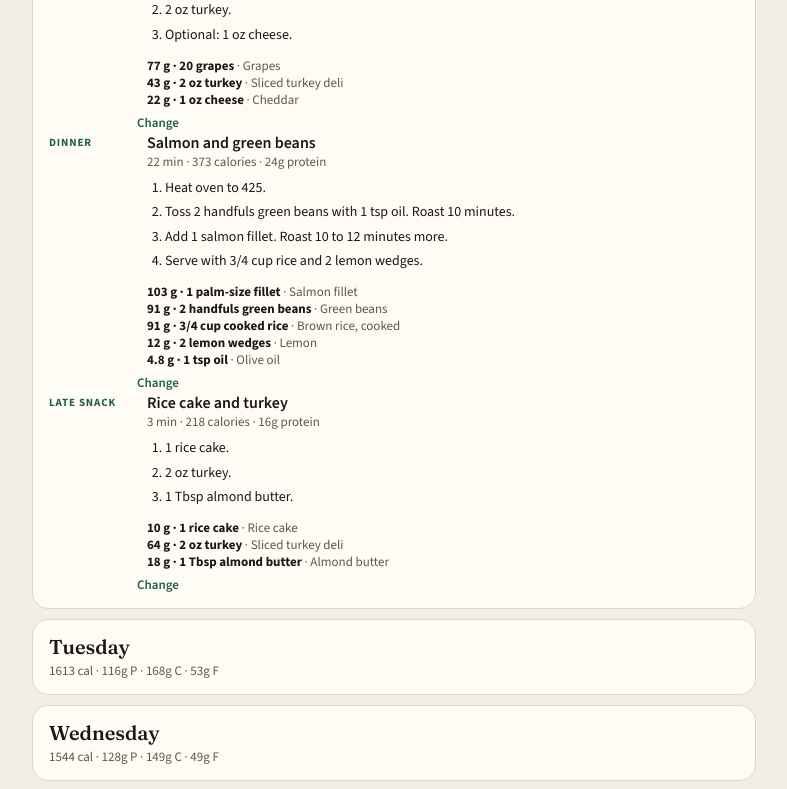
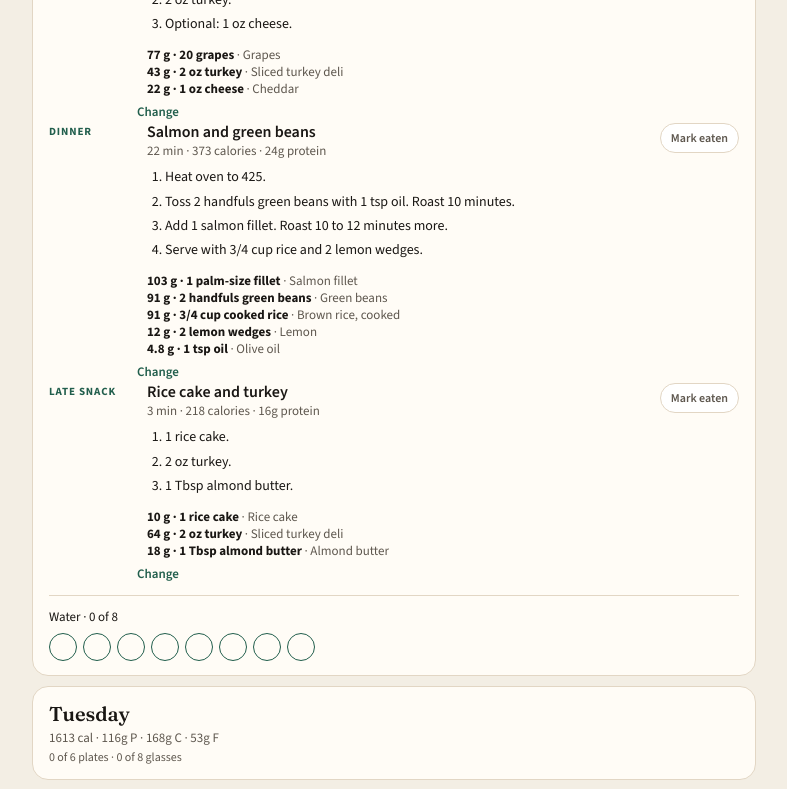
Before and after one commit to gcovarrubias23-5/cadence-web, a React (Vite) app: page / in a window 1280 px wide. Shown: the part 1280-2069 px from the top of the page, without its empty margins (246-1033 px from the left). Built offline with nearby package versions, Linux system fonts and the light colour scheme.

Commit message:
Kitchen: mark slots eaten and tap water glasses

```diff
--- a/src/App.jsx
+++ b/src/App.jsx
@@ -19,6 +19,15 @@ import {
 import { applyPulse, PULSE_COPY } from './checkin.js'
 import { buildShopText, STORES } from './shopList.js'
 import { Meal } from './mealView.jsx'
+import {
+  WATER_GOAL,
+  addGlass,
+  dayEatenCount,
+  glassesFor,
+  removeGlass,
+  slotDone,
+  toggleEaten,
+} from './track.js'
 
 const TABS = [
   { id: 'week', label: 'Kitchen' },
@@ -38,6 +47,15 @@ function hydrate(picks) {
   })
 }
 
+function loadJson(key, fallback) {
+  try {
+    const saved = localStorage.getItem(key)
+    return saved ? JSON.parse(saved) : fallback
+  } catch {
+    return fallback
+  }
+}
+
 export default function App() {
   const [tab, setTab] = useState('week')
   const [openDay, setOpenDay] = useState('mon')
@@ -45,38 +63,27 @@ export default function App() {
   const [copied, setCopied] = useState('')
   const [lastMove, setLastMove] = useState('')
   const [picking, setPicking] = useState(null)
+  const [eaten, setEaten] = useState(() => loadJson('cadence.eaten', {}))
+  const [water, setWater] = useState(() => loadJson('cadence.water', {}))
   const [picks, setPicks] = useState(() => {
-    try {
-      const saved = localStorage.getItem('cadence.week')
-      const parsed = saved ? JSON.parse(saved) : DEFAULT_WEEK
+    const parsed = loadJson('cadence.week', DEFAULT_WEEK)
     return parsed[0]?.snack3 ? parsed : DEFAULT_WEEK
-    } catch {
-      return DEFAULT_WEEK
-    }
   })
   const [marks, setMarks] = useState(() => {
-    try {
-      const saved = localStorage.getItem('cadence.marks')
-      return saved ? { ...DEFAULT_MARKS, ...JSON.parse(saved) } : DEFAULT_MARKS
-    } catch {
-      return DEFAULT_MARKS
-    }
+    const saved = loadJson('cadence.marks', null)
+    return saved ? { ...DEFAULT_MARKS, ...saved } : DEFAULT_MARKS
   })
 
-  useEffect(() => {
-    localStorage.setItem('cadence.marks', JSON.stringify(marks))
-  }, [marks])
-  useEffect(() => {
-    localStorage.setItem('cadence.week', JSON.stringify(picks))
-  }, [picks])
+  useEffect(() => { localStorage.setItem('cadence.marks', JSON.stringify(marks)) }, [marks])
+  useEffect(() => { localStorage.setItem('cadence.week', JSON.stringify(picks)) }, [picks])
+  useEffect(() => { localStorage.setItem('cadence.eaten', JSON.stringify(eaten)) }, [eaten])
+  useEffect(() => { localStorage.setItem('cadence.water', JSON.stringify(water)) }, [water])
 
   const DAYS = useMemo(() => hydrate(picks), [picks])
   const goal = useMemo(() => goalFromMarks(marks), [marks])
   const factors = useMemo(() => {
     const next = {}
-    DAYS.forEach((day) => {
-      next[day.id] = factorsForDay(day, goal)
-    })
+    DAYS.forEach((day) => { next[day.id] = factorsForDay(day, goal) })
     return next
   }, [goal, DAYS])
   const grocery = useMemo(() => groceryFromWeek(DAYS, factors), [DAYS, factors])
@@ -92,37 +99,22 @@ export default function App() {
     return left
   }, [checked, grocery])
 
-  function patch(field, value) {
-    setMarks((prev) => ({ ...prev, [field]: value }))
-  }
-  function pulse(move) {
-    setMarks((prev) => applyPulse(prev, move))
-    setLastMove(move)
-  }
+  function patch(field, value) { setMarks((prev) => ({ ...prev, [field]: value })) }
+  function pulse(move) { setMarks((prev) => applyPulse(prev, move)); setLastMove(move) }
   function choose(dayId, slot, mealId) {
     setPicks((prev) => prev.map((row) => (row.id === dayId ? { ...row, [slot]: mealId } : row)))
     setPicking(null)
   }
-  function resetWeek() {
-    setPicks(DEFAULT_WEEK)
-    setPicking(null)
-  }
+  function resetWeek() { setPicks(DEFAULT_WEEK); setPicking(null) }
 
   async function copyList() {
-    try {
-      await navigator.clipboard.writeText(shopText)
-      setCopied('copied')
-    } catch {
-      setCopied('failed')
-    }
+    try { await navigator.clipboard.writeText(shopText); setCopied('copied') }
+    catch { setCopied('failed') }
     setTimeout(() => setCopied(''), 2000)
   }
   async function shareList() {
     if (navigator.share) {
-      try {
-        await navigator.share({ title: 'Cadence list', text: shopText })
-        return
-      } catch {}
+      try { await navigator.share({ title: 'Cadence list', text: shopText }); return } catch {}
     }
     copyList()
   }
@@ -160,20 +152,21 @@ export default function App() {
             <div className="kcal-readout">{Math.round(goal.kcal)}</div>
           </div>
         </div>
-        <p className="note">Food amounts follow these numbers. Change protein, carbs, or fat and the plates move.</p>
       </section>
 
       {tab === 'week' && (
         <>
           <section className="hero">
             <h1>Today’s plan.</h1>
-            <p>Open a day. Each slot is sized to your daily numbers.</p>
+            <p>Mark a plate when you eat it. Tap a glass when you drink one.</p>
           </section>
           {DAYS.map((d) => {
             const open = openDay === d.id
             const slotFactors = factors[d.id] || {}
             const totals = dayTotals(d, slotFactors)
             const pickRow = picks.find((p) => p.id === d.id)
+            const ate = dayEatenCount(eaten, d.id, SLOTS)
+            const drinks = glassesFor(water, d.id)
             return (
               <article className="card day" key={d.id}>
                 <button className="day-head" onClick={() => setOpenDay(open ? '' : d.id)}>
@@ -182,18 +175,41 @@ export default function App() {
                     <span className="macro-line">
                       {Math.round(kcalOf(totals))} cal · {formatMacro(totals.protein)} P · {formatMacro(totals.carbs)} C · {formatMacro(totals.fat)} F
                     </span>
+                    <span className="day-meta">{ate} of 6 plates · {drinks} of {WATER_GOAL} glasses</span>
                   </span>
                 </button>
                 {open && (
                   <div className="plan-list">
-                    {SLOTS.map((slot) => (
+                    {SLOTS.map((slot) => {
+                      const done = slotDone(eaten, d.id, slot.id)
+                      return (
                         <div className="plan-slot" key={slot.id}>
+                          <div className="slot-head">
                             <Meal label={slot.label} meal={d[slot.id]} factor={slotFactors[slot.id] || 1} />
+                            <button className={done ? 'eat on' : 'eat'} type="button" onClick={() => setEaten((prev) => toggleEaten(prev, d.id, slot.id))}>
+                              {done ? 'Ate it' : 'Mark eaten'}
+                            </button>
+                          </div>
                           <button className="change" type="button" onClick={() => setPicking({ dayId: d.id, slot: slot.id, current: pickRow[slot.id] })}>
                             Change
                           </button>
                         </div>
+                      )
+                    })}
+                    <div className="water">
+                      <div className="water-label">Water · {drinks} of {WATER_GOAL}</div>
+                      <div className="glasses">
+                        {Array.from({ length: WATER_GOAL }, (_, i) => (
+                          <button
+                            key={i}
+                            type="button"
+                            className={i < drinks ? 'glass on' : 'glass'}
+                            onClick={() => setWater((prev) => (i < drinks ? removeGlass(prev, d.id) : addGlass(prev, d.id)))}
+                            aria-label={i < drinks ? 'Remove a glass' : 'Add a glass'}
+                          />
                         ))}
+                      </div>
+                    </div>
                   </div>
                 )}
               </article>
@@ -206,7 +222,7 @@ export default function App() {
         <>
           <section className="hero">
             <h1>Build the week.</h1>
-            <p>Six slots a day. Tap one to swap it. Amounts still follow your daily numbers.</p>
+            <p>Six slots a day. Tap one to swap it.</p>
             <button className="btn" type="button" onClick={resetWeek}>Use the starter week</button>
           </section>
           {picks.map((row) => (
@@ -269,24 +285,6 @@ export default function App() {
             </div>
             <pre className="shop-text">{shopText}</pre>
           </div>
-          {STORES.map((store) => (
-            <article className="card" key={store.id}>
-              <h3>{store.name}</h3>
-              <p className="meal-note">{store.blurb}</p>
-              <p className="note">{store.state}</p>
-              {store.id === 'instacart' && <a className="btn link-btn" href="https://www.instacart.com" target="_blank" rel="noreferrer">Open Instacart</a>}
-              {store.id === 'walmart' && <a className="btn link-btn" href="https://www.walmart.com/grocery" target="_blank" rel="noreferrer">Open Walmart</a>}
-            </article>
-          ))}
-        </>
-      )}
-
-      {tab === 'plus' && (
-        <>
-          <section className="hero">
-            <h1>Want next week written for you?</h1>
-            <p>After you say how this week felt, Plus can draft the next seven days.</p>
-          </section>
         </>
       )}
 
@@ -296,12 +294,7 @@ export default function App() {
             <p className="plan-kicker">Change this slot</p>
             <h2>What do you want instead?</h2>
             {optionsFor(picking.slot).map((meal) => (
-              <button
-                key={meal.id}
-                className={meal.id === picking.current ? 'option on' : 'option'}
-                type="button"
-                onClick={() => choose(picking.dayId, picking.slot, meal.id)}
-              >
+              <button key={meal.id} className={meal.id === picking.current ? 'option on' : 'option'} type="button" onClick={() => choose(picking.dayId, picking.slot, meal.id)}>
                 <strong>{meal.name}</strong>
                 <span>{meal.time}</span>
               </button>
```
Lines whose indentation alone changed are shown as unchanged.
